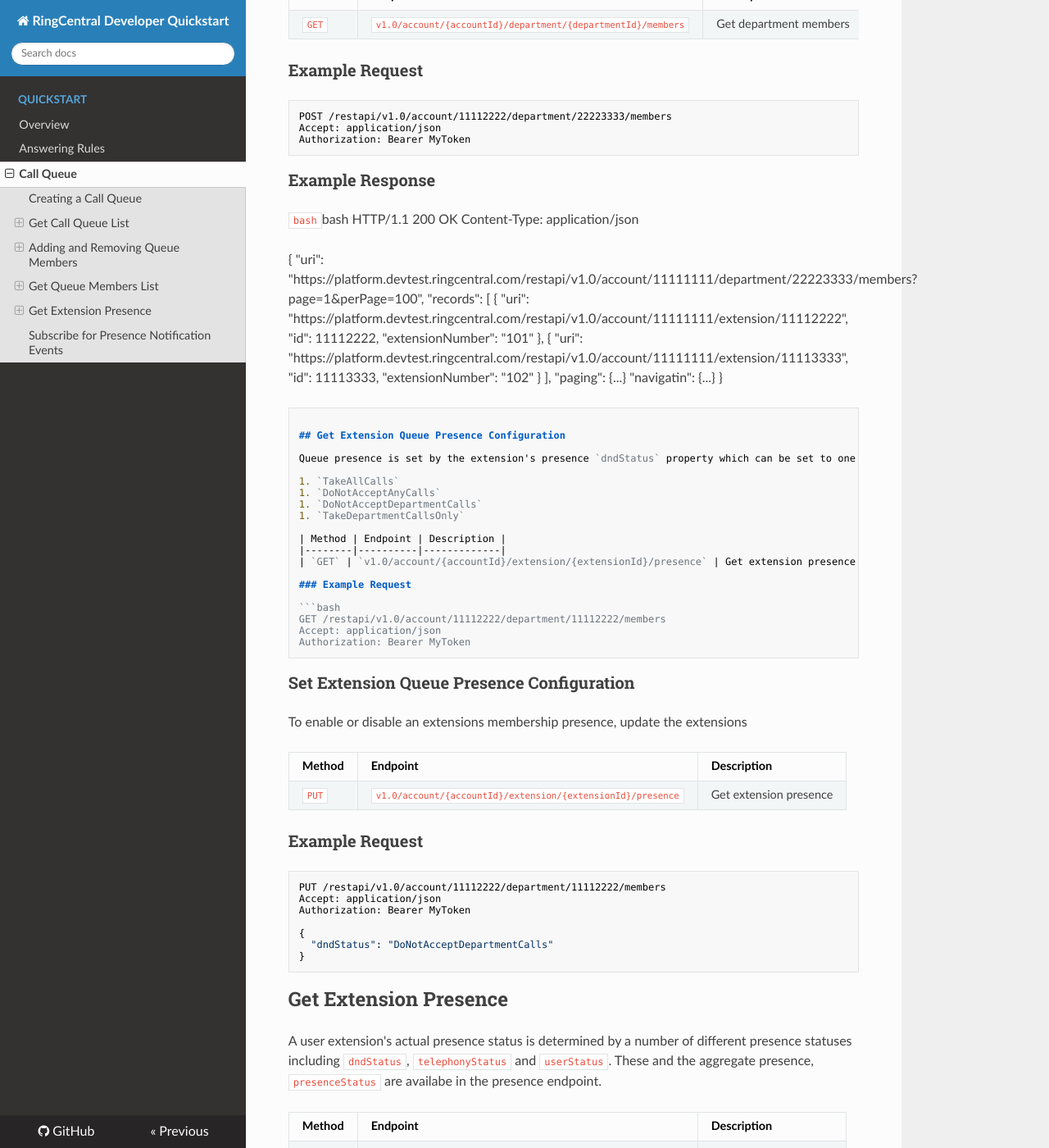
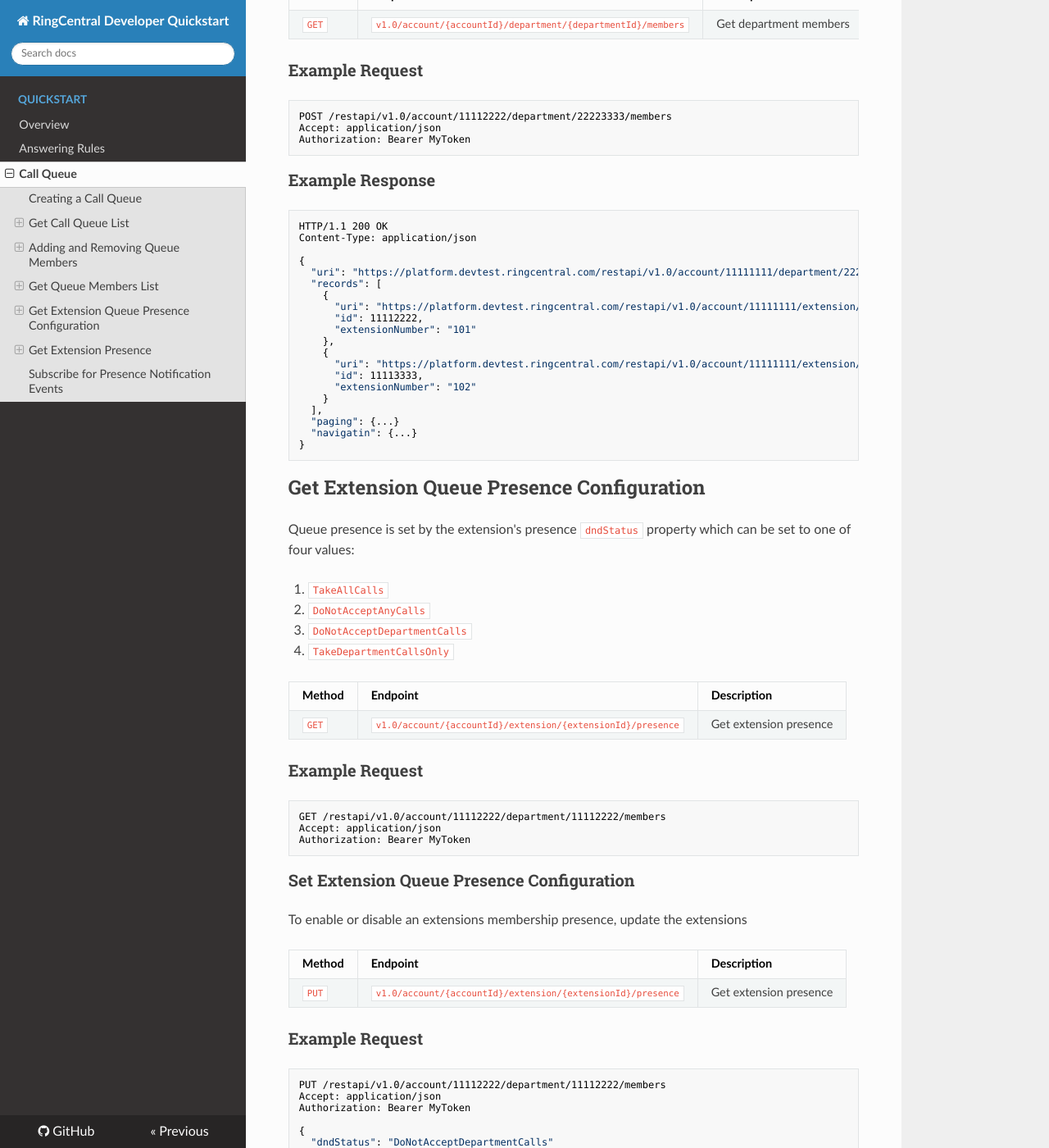
Before and after one commit to grokify/ringcentral-docs-quickstart, an MkDocs documentation site: the page built from docs/call_queue.md, in a window 1280 px wide and 1400 px high, scrolled down 2070 px. Shown: the whole window at 82% size. Built offline with MkDocs 1.6.1, drawn with Linux system fonts in a browser that asks for light colours; nearby versions of some CDN libraries; old or Windows-style settings are respelled for this version of MkDocs.

Commit message:
bugfix for call queue

````diff
--- a/docs/call_queue.md
+++ b/docs/call_queue.md
@@ -114,7 +114,7 @@ Authorization: Bearer MyToken
 
 ### Example Response
 
-```bash```bash
+```bash
 HTTP/1.1 200 OK
 Content-Type: application/json
 
````
